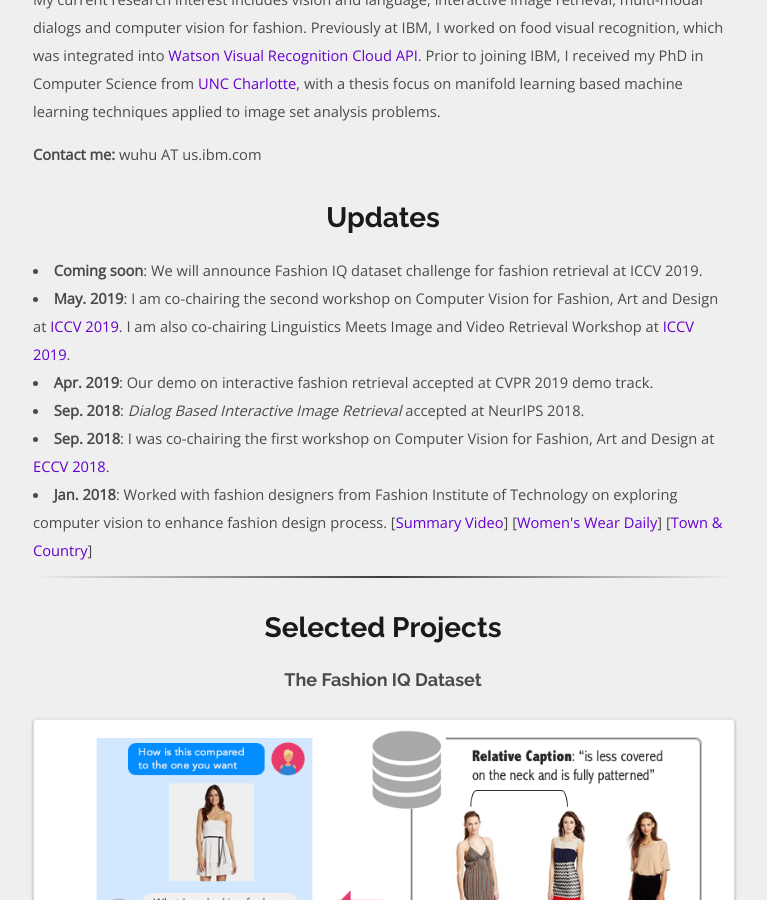
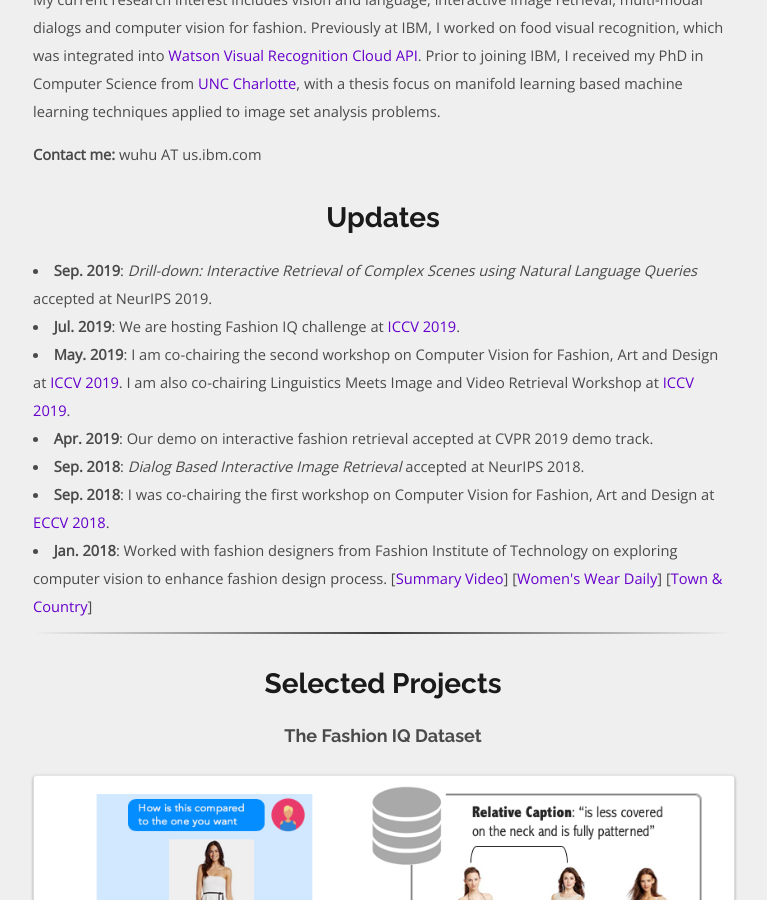
Before and after one commit to spacew/spacew.github.io, a Jekyll site: the page built from index.html, in a window 1280 px wide and 900 px high, scrolled down 644 px. Shown: the whole window, without its empty margins (257-1024 px from the left). Built offline with Jekyll 4.4.1, drawn with Linux system fonts in a browser that asks for light colours; the list of posts is cut into pages by our own code.

Commit message:
Update index.html

```diff
--- a/index.html
+++ b/index.html
@@ -25,8 +25,11 @@ title: Home
     <article>
         <h1 class="top-text">Updates</h1>
          <ul>
+             <li>
+              <b>Sep. 2019</b>: <em>Drill-down: Interactive Retrieval of Complex Scenes using Natural Language Queries</em> accepted at NeurIPS 2019.
+              </li>
           <li>
-              <b>Coming soon</b>: We will announce Fashion IQ dataset challenge for fashion retrieval at ICCV 2019.
+              <b>Jul. 2019</b>: We are hosting Fashion IQ challenge at <a href=https://sites.google.com/view/lingir/fashion-iq>ICCV 2019</a>.
           </li>
           <li>
               <b>May. 2019</b>: I am co-chairing the second workshop on Computer Vision for Fashion, Art and Design
```
